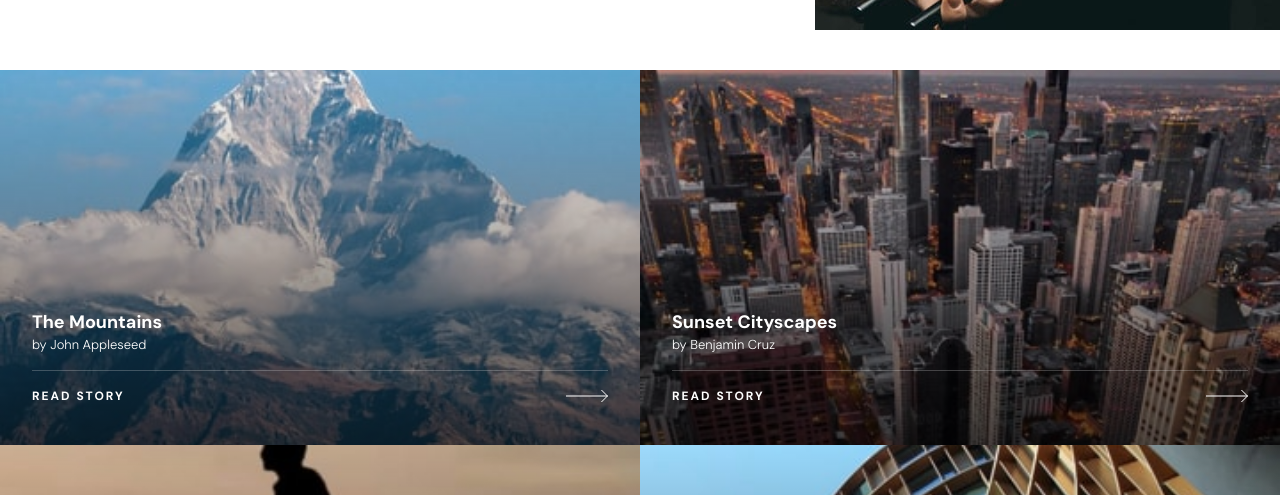
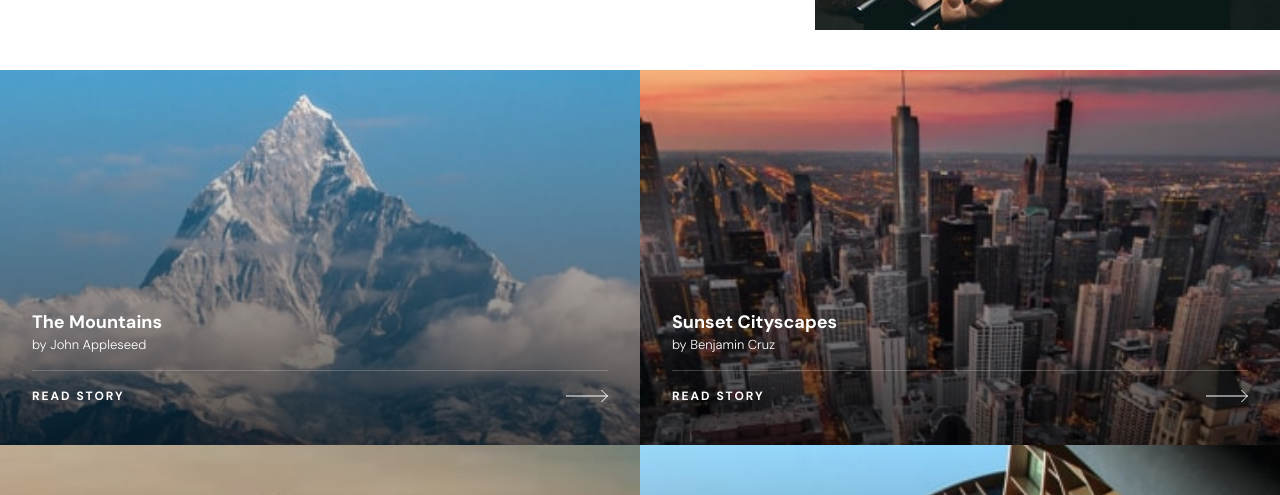
Before and after one commit to jdubcodes/photosnap-website, a React (Vite) app: page / in a window 1280 px wide. Shown: the part 2059-2554 px from the top of the page. Built offline with nearby package versions, Linux system fonts and the light colour scheme.

Commit message:
Optomize image position for all screen sizes

```diff
--- a/src/components/Home.jsx
+++ b/src/components/Home.jsx
@@ -3,9 +3,7 @@ import benefitCards from '../lib/data/benefitCards'
 import storyCards from '../lib/data/storyCards'
 import featureCards from '../lib/data/featureCards'
 // Imported assets
-import heroMobile from '../assets/home/mobile/create-and-share.jpg'
-import heroTablet from '../assets/home/tablet/create-and-share.jpg'
-import heroDesktop from '../assets/home/desktop/create-and-share.jpg'
+import hero from '../assets/home/desktop/create-and-share.jpg'
 import arrowLight from '../assets/shared/arrowLight.svg'
 import arrowDark from '../assets/shared/arrowDark.svg'
 // Imported components
@@ -16,7 +14,7 @@ export default function Home() {
     <main>
       <section className='bg-black md:grid md:grid-cols-home-tablet md:place-items-center lg:grid-cols-home-desktop'>
         <img
-          src={heroDesktop}
+          src={hero}
           alt='hero image'
           className='w-full h-hero-mobile object-cover object-[50%_31%] md:h-hero-tablet md:col-start-2'
         />
@@ -47,8 +45,8 @@ export default function Home() {
               alt='section image'
               className={
                 card.key == 1
-                  ? `w-full h-card-img-mobile object-cover object-center md:h-card-img-tablet`
-                  : `w-full h-card-img-mobile object-cover object-center md:h-card-img-tablet md:col-start-2`
+                  ? `w-full h-card-img-mobile object-cover object-center md:h-card-img-tablet md:object-[15%]`
+                  : `w-full h-card-img-mobile object-cover object-[50%_10%] md:h-card-img-tablet md:col-start-2`
               }
             />
             <div
@@ -78,7 +76,7 @@ export default function Home() {
             style={{
               background: `linear-gradient(rgba(0,0,0,0.0), rgba(0,0,0,0.66)), url(${card.src})`,
               backgroundRepeat: 'no-repeat',
-              backgroundPosition: 'center',
+              backgroundPosition: '50% 35%',
               backgroundSize: 'cover',
             }}
           >
```
